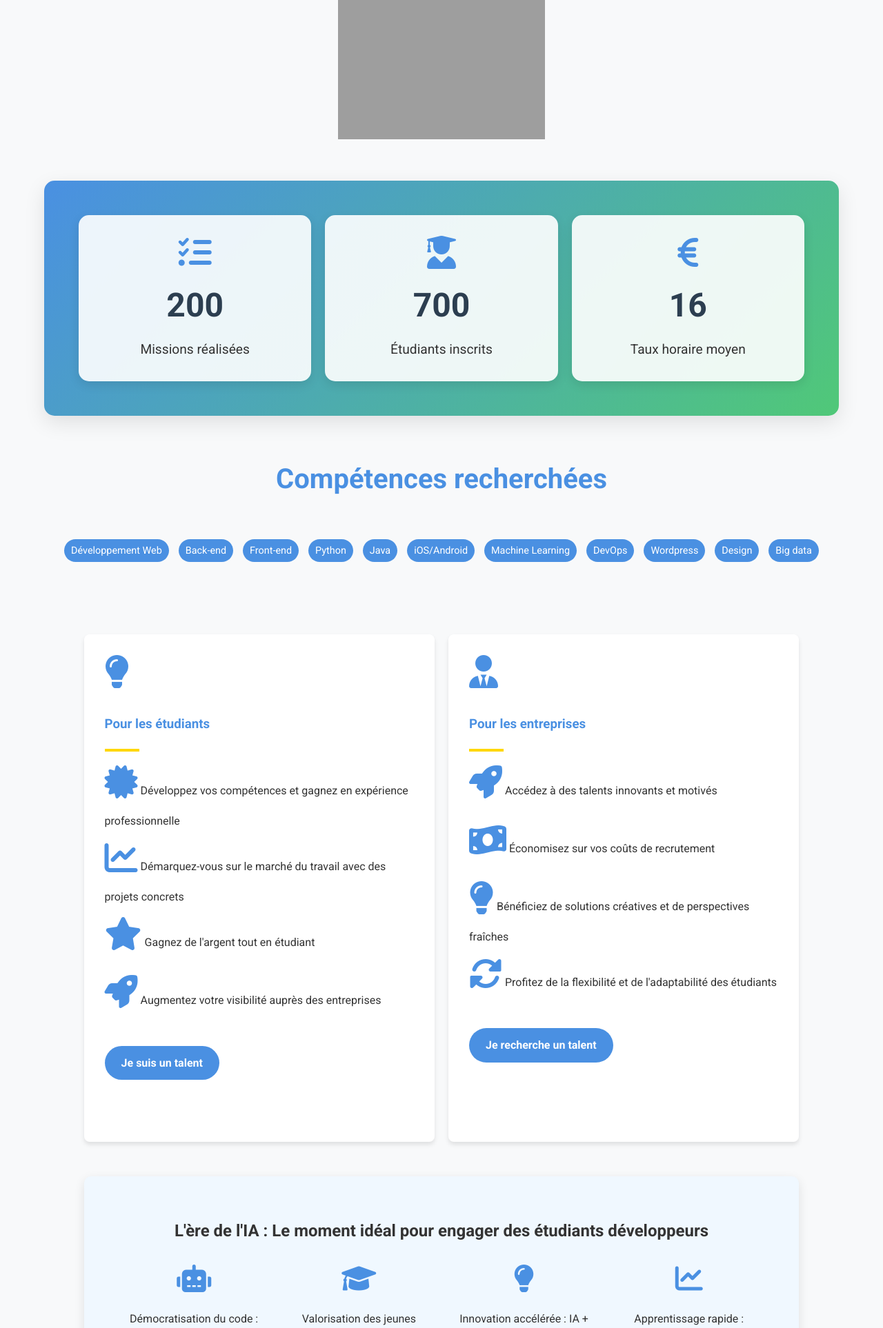
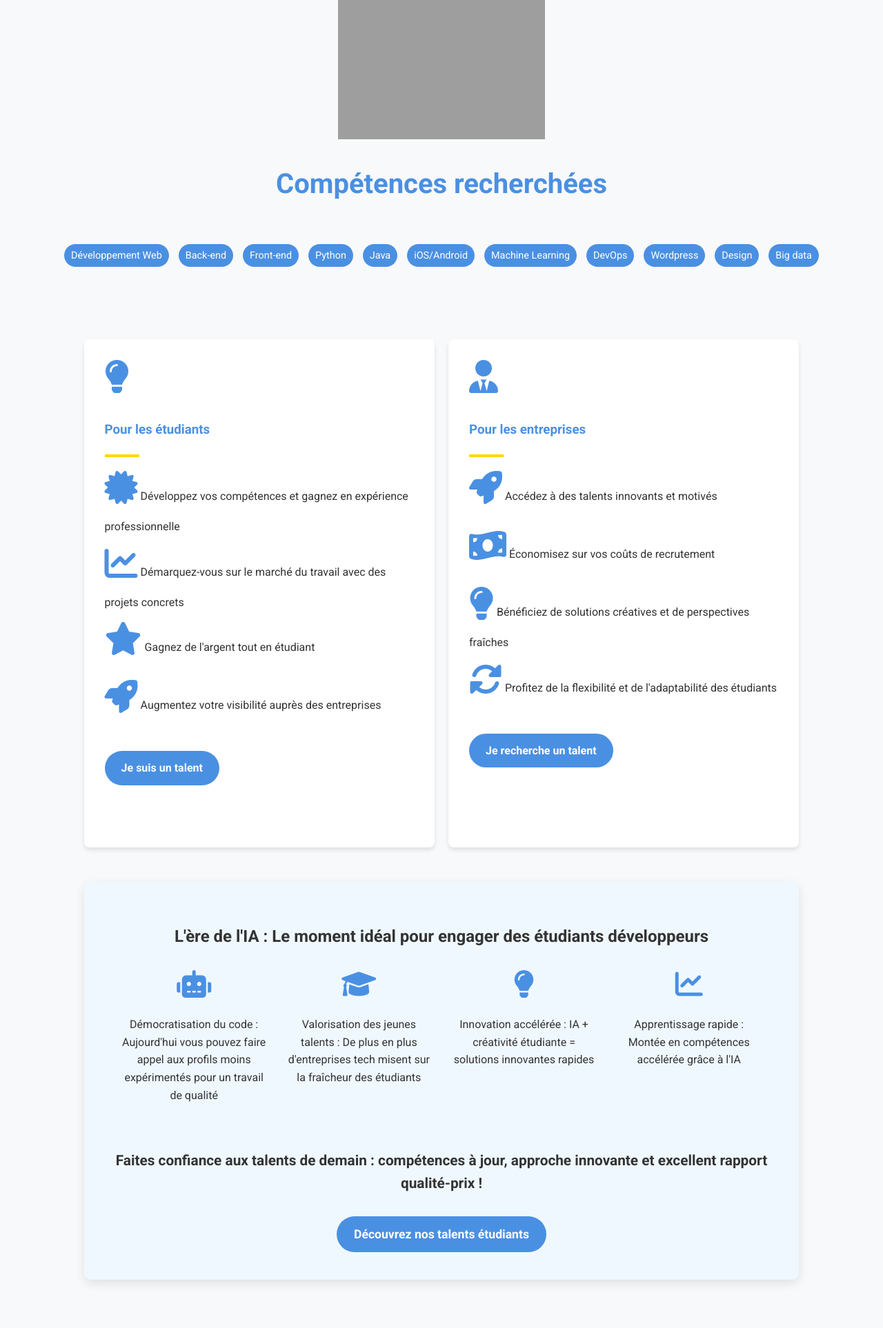
Before and after one commit to yannsimo/freejunior1, a Django app: page / in a window 1280 px wide. Shown: the part 640-2566 px from the top of the page at 69% size. Run offline with Django 5.2, Linux system fonts and the light colour scheme; some libraries are stand-ins or nearby versions; grey boxes are pictures that could not be loaded.

Commit message:
On enleve les partenariats

```diff
--- a/StudentApp/templates/StudentApp/Accueil.html
+++ b/StudentApp/templates/StudentApp/Accueil.html
@@ -487,24 +487,6 @@
 
        <div class="container">
         <img src="{% static 'img/mascotteFreeJunior.jpg' %}" alt="FreeJunior Mascot" class="mascot">
-
-        <div class="stats-container">
-            <div class="stat-item">
-                <i class="fas fa-tasks"></i>
-                <div class="number" id="missions-count">0</div>
-                <p>Missions réalisées</p>
-            </div>
-            <div class="stat-item">
-                <i class="fas fa-user-graduate"></i>
-                <div class="number" id="students-count">0</div>
-                <p>Étudiants inscrits</p>
-            </div>
-            <div class="stat-item">
-                <i class="fas fa-euro-sign"></i>
-                <div class="number" id="hourly-rate">0</div>
-                <p>Taux horaire moyen</p>
-            </div>
-        </div>
             <h2 class="section-title">Compétences recherchées</h2>
         <div class="skills-cloud">
             <span class="skill-tag">Développement Web</span>
--- a/StudentApp/templates/StudentApp/PageEntreprise.html
+++ b/StudentApp/templates/StudentApp/PageEntreprise.html
@@ -333,7 +333,7 @@
         </div>
     </div>
 </section>
-
+<!--
 <section id="partenaires" class="section-padding bg-light">
     <div class="container">
         <h2 class="section-title">Ces leaders tech nous font confiance</h2>
@@ -344,11 +344,12 @@
                 <img src="{% static 'img/partenaire3.svg' %}" alt="Partenaire 3" class="partner-logo">
                 <img src="{% static 'img/partenaire4.svg' %}" alt="Partenaire 4" class="partner-logo">
                 <img src="{% static 'img/partenaire5.svg' %}" alt="Partenaire 5" class="partner-logo">
-                <!-- Ajoutez autant de logos que nécessaire -->
+
             </div>
         </div>
     </div>
 </section>
+ Ajoutez autant de logos que nécessaire -->
 
 <section id="Contact" class="section-padding">
     <div class="container text-center">
```
